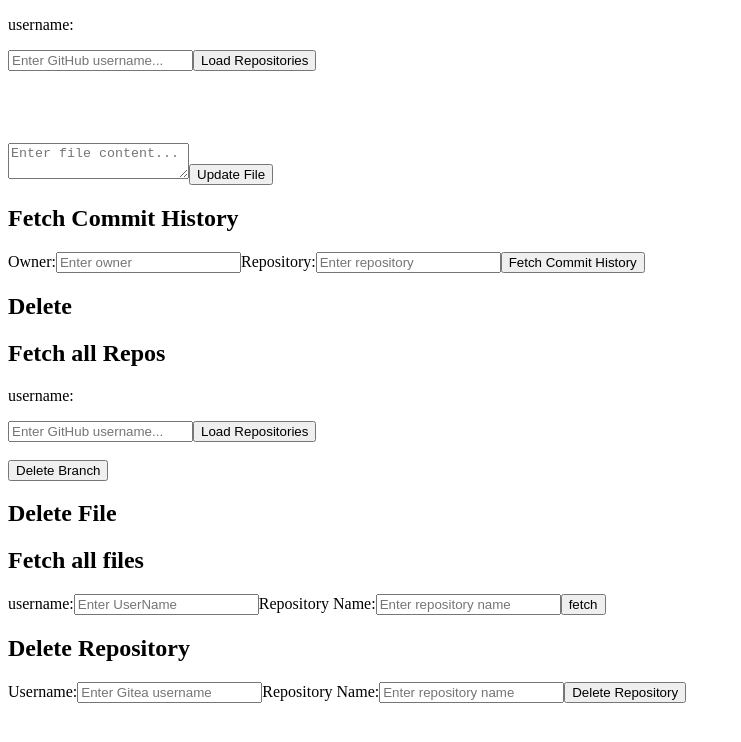
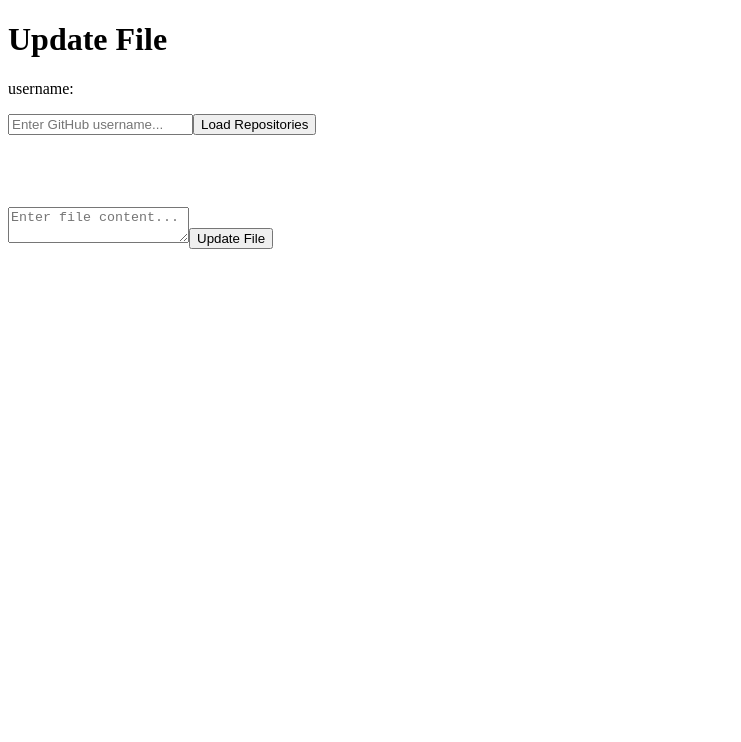
Before and after one commit to Poonam1216/POC-gitea, an Angular app: page / in a window 1280 px wide. Shown: the top 742 px of the page, without its empty margins (0-741 px from the left). Built offline with nearby package versions, Linux system fonts and the light colour scheme.

Commit message:
update purpose

```diff
--- a/src/app/app.component.html
+++ b/src/app/app.component.html
@@ -176,6 +176,7 @@
 
 
 <div>
+  <h1>Update File</h1>
   <p>username: </p>
   <input [(ngModel)]="username" placeholder="Enter GitHub username...">
   <button (click)="loadRepositories()">Load Repositories</button>
@@ -227,7 +228,7 @@
 </div>
 
 
-<div>
+<!-- <div>
   <h2>Fetch Commit History</h2>
   <label for="username">Owner:</label>
   <input [(ngModel)]="username" id="username" placeholder="Enter owner" />
@@ -243,10 +244,10 @@
       </li>
     </ul>
   </div>
-</div>
+</div> -->
 
 
-<div>
+<!-- <div>
   <h2>Delete</h2>
 
 
@@ -256,7 +257,7 @@
     <input [(ngModel)]="username" placeholder="Enter GitHub username...">
     <button (click)="loadRepositories()">Load Repositories</button>
     <br>
-    <!-- Select repository, branch, folder, and file -->
+
 <div *ngIf="repositories && repositories.length > 0">
   <label for="repositories">Select Repository:</label>
   <select id="repositories" [(ngModel)]="selectedRepoName" (change)="loadBranches()">
@@ -279,10 +280,10 @@
 
 <button (click)="deleteBranch()">Delete Branch</button>
 </div>
-</div>
+</div> -->
 
 
-<div>
+<!-- <div>
   <h2>Delete File</h2>
 
   <h2>Fetch all files</h2>
@@ -303,7 +304,7 @@
     <pre>{{ fileContent }}</pre>
     <button (click)="deleteFile()">Delete File</button>
   </div>
-</div>
+</div> -->
 
 
 <!-- user-create -->
@@ -323,7 +324,11 @@
     <input type="submit" value="Submit">
   </form>
 </div> -->
-<div>
+
+
+
+
+<!-- <div>
   <h2>Delete Repository</h2>
 
   <label for="username">Username:</label>
@@ -333,7 +338,7 @@
   <input [(ngModel)]="repoName" id="repoName" placeholder="Enter repository name" />
 
   <button (click)="deleteRepository()">Delete Repository</button>
-</div>
+</div> -->
 
 <br><br><br><br><br><br><br><br>
 <!--
```
Also changed, not shown: src/app/gitea.service.ts (+0 -15 lines). Lines whose indentation alone changed are shown as unchanged.
